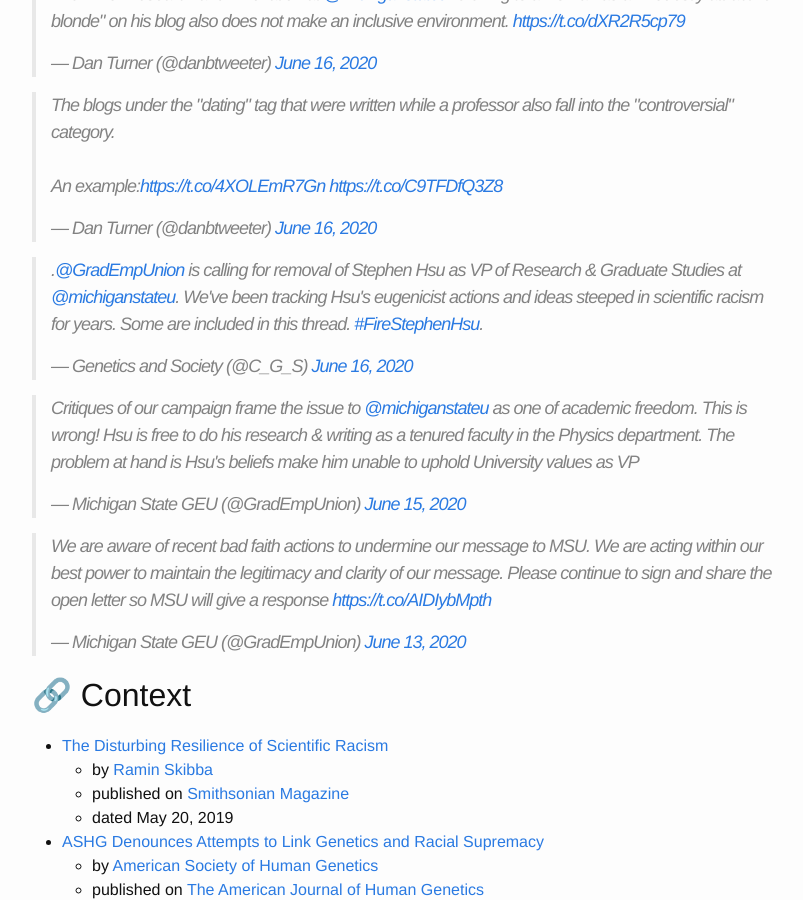
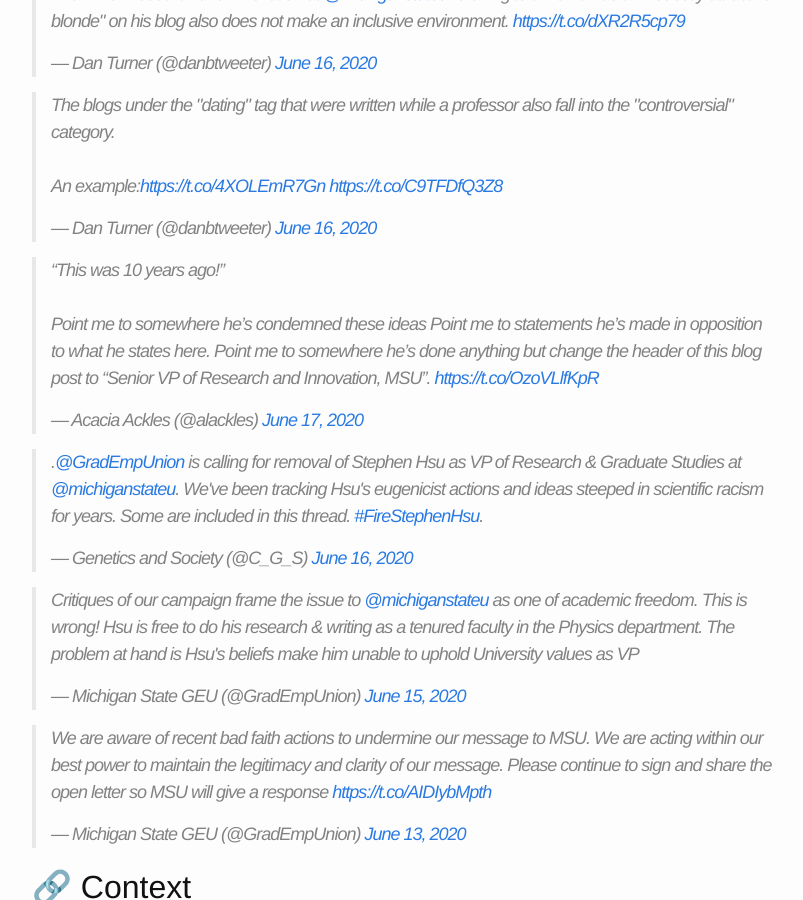
Before and after one commit to mmore500/mmore500.github.io, a Jekyll site: the page built from blog_professional/_posts/2020-06-16-firestephenhsu-listing.md, in a window 1280 px wide and 900 px high, scrolled down 2598 px. Shown: the whole window, without its empty margins (238-1041 px from the left). Built offline with Jekyll 4.4.1, drawn with Linux system fonts in a browser that asks for light colours; emoji names are drawn with the system emoji font; comment, search, counter and statistics services are not loaded; some of the changed text lies outside the part shown.

Commit message:
Add tweet

```diff
--- a/blog_professional/_posts/2020-06-16-firestephenhsu-listing.md
+++ b/blog_professional/_posts/2020-06-16-firestephenhsu-listing.md
@@ -2,7 +2,7 @@
 layout: post
 title: "Informative Discourse Related to the #FireStephenHsu Matter"
 date: 2020-06-16
-last_modified_at: 2020-06-16 21:11:49 -0400
+last_modified_at: 2020-06-17 10:06:45 -0400
 ---
 
 <!-- Time.now.getlocal() -->
@@ -75,6 +75,8 @@
 <blockquote class="twitter-tweet"><p lang="en" dir="ltr">The VP of Research and Innovation at <a href="https://twitter.com/michiganstateu?ref_src=twsrc%5Etfw">@michiganstateu</a> referring to a woman as a &quot;modestly attractive blonde&quot; on his blog also does not make an inclusive environment. <a href="https://t.co/dXR2R5cp79">https://t.co/dXR2R5cp79</a></p>&mdash; Dan Turner (@danbtweeter) <a href="https://twitter.com/danbtweeter/status/1272697308048551936?ref_src=twsrc%5Etfw">June 16, 2020</a></blockquote> <script async src="https://platform.twitter.com/widgets.js" charset="utf-8"></script>
 
 <blockquote class="twitter-tweet"><p lang="en" dir="ltr">The blogs under the &quot;dating&quot; tag that were written while a professor also fall into the &quot;controversial&quot; category.<br><br>An example:<a href="https://t.co/4XOLEmR7Gn">https://t.co/4XOLEmR7Gn</a> <a href="https://t.co/C9TFDfQ3Z8">https://t.co/C9TFDfQ3Z8</a></p>&mdash; Dan Turner (@danbtweeter) <a href="https://twitter.com/danbtweeter/status/1272693398676242432?ref_src=twsrc%5Etfw">June 16, 2020</a></blockquote> <script async src="https://platform.twitter.com/widgets.js" charset="utf-8"></script>
+
+<blockquote class="twitter-tweet"><p lang="en" dir="ltr">“This was 10 years ago!”<br><br>Point me to somewhere he’s condemned these ideas Point me to statements he’s made in opposition to what he states here. Point me to somewhere he’s done anything but change the header of this blog post to “Senior VP of Research and Innovation, MSU”. <a href="https://t.co/OzoVLlfKpR">https://t.co/OzoVLlfKpR</a></p>&mdash; Acacia Ackles (@alackles) <a href="https://twitter.com/alackles/status/1273254707511910401?ref_src=twsrc%5Etfw">June 17, 2020</a></blockquote> <script async src="https://platform.twitter.com/widgets.js" charset="utf-8"></script>
 
 <blockquote class="twitter-tweet"><p lang="en" dir="ltr">.<a href="https://twitter.com/GradEmpUnion?ref_src=twsrc%5Etfw">@GradEmpUnion</a> is calling for removal of Stephen Hsu as VP of Research &amp; Graduate Studies at <a href="https://twitter.com/michiganstateu?ref_src=twsrc%5Etfw">@michiganstateu</a>. We&#39;ve been tracking Hsu&#39;s eugenicist actions and ideas steeped in scientific racism for years. Some are included in this thread. <a href="https://twitter.com/hashtag/FireStephenHsu?src=hash&amp;ref_src=twsrc%5Etfw">#FireStephenHsu</a>.</p>&mdash; Genetics and Society (@C_G_S) <a href="https://twitter.com/C_G_S/status/1272939598650343426?ref_src=twsrc%5Etfw">June 16, 2020</a></blockquote> <script async src="https://platform.twitter.com/widgets.js" charset="utf-8"></script>
 
```
